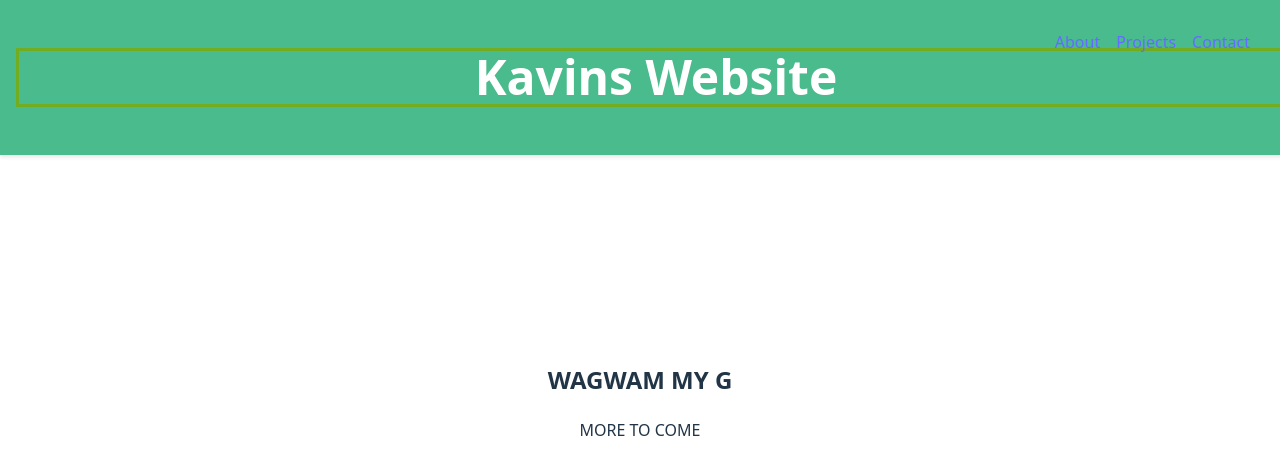
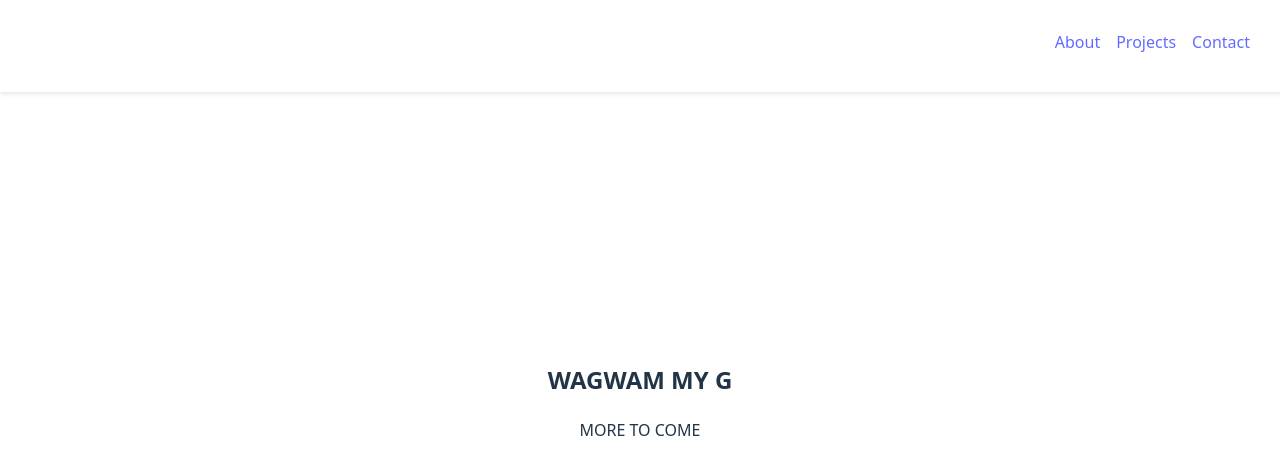
Before and after one commit to kkavinkk/kkavinkk.github.io, a React (Vite) app in the folder Kavins Website/: page / in a window 1280 px wide. Shown: the top 474 px of the page. Built offline with nearby package versions, Linux system fonts and the light colour scheme.

Commit message:
css is GOOOFYY

```diff
--- a/Kavins Website/src/components/Header.module.css
+++ b/Kavins Website/src/components/Header.module.css
@@ -4,22 +4,22 @@
   top: 0;
   left: 0;
   width: 100%;
-    background-color: #4abb8c; /* custom blue */
+    background-color: hsla(155, 45%, 51%, 0); /* custom blue */
     color: white;
     padding: 1rem;
     box-shadow: 0 2px 4px rgba(0, 0, 0, 0.1);
     width: 100%;
+    height: 60px;
+    display: flex;
+    align-items: center;
+    justify-content: left;
   }
 
-  .title {
-    border: 3px solid #72AD21;
-
-    font-size: 3rem;
-    font-weight: bold;
-  }
 
   .nav {
     display: flex;
+    justify-content: right;
+    align-items: center;
     gap: 1rem;
     position: fixed;
     top: 30px;
```
